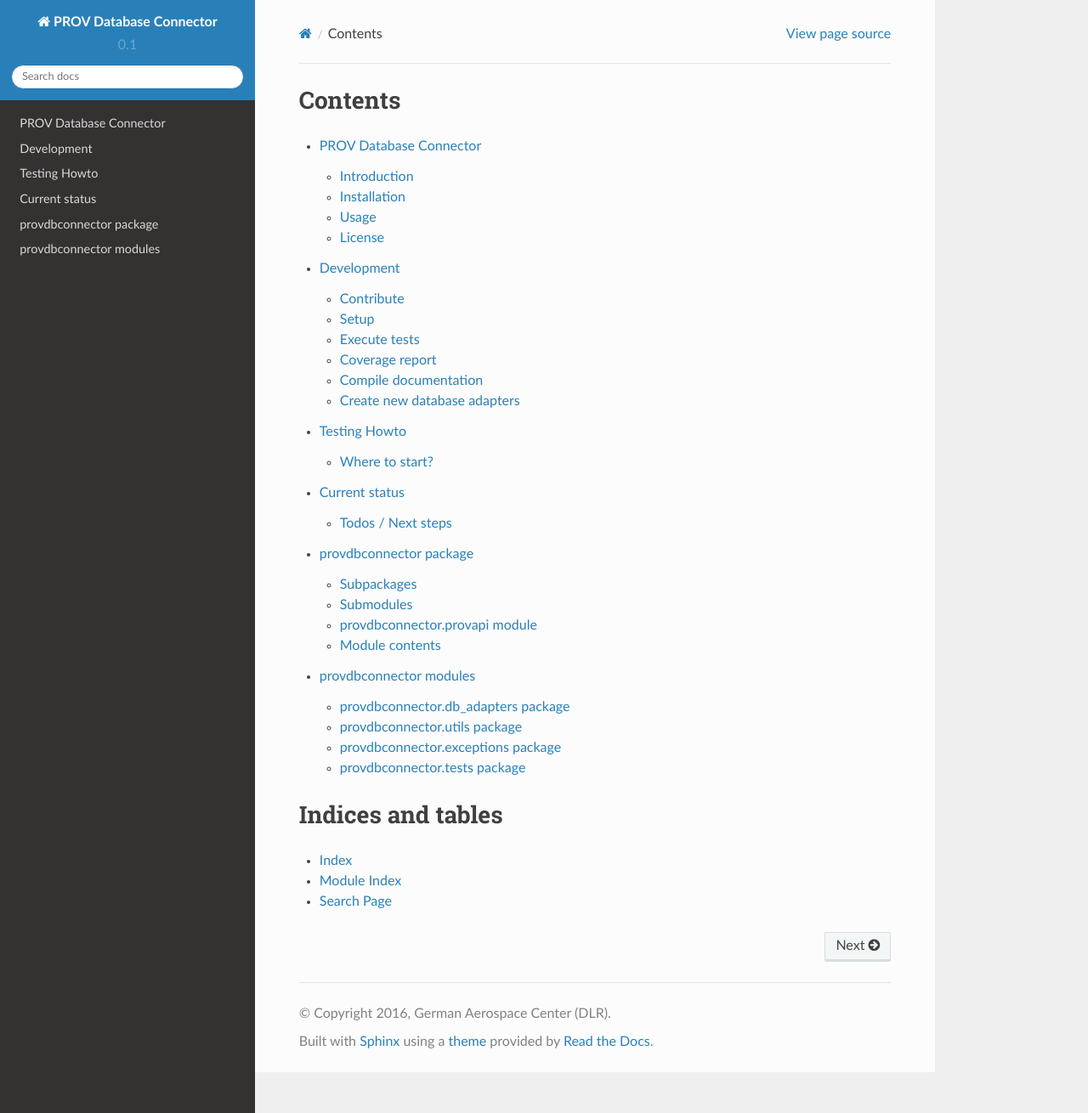
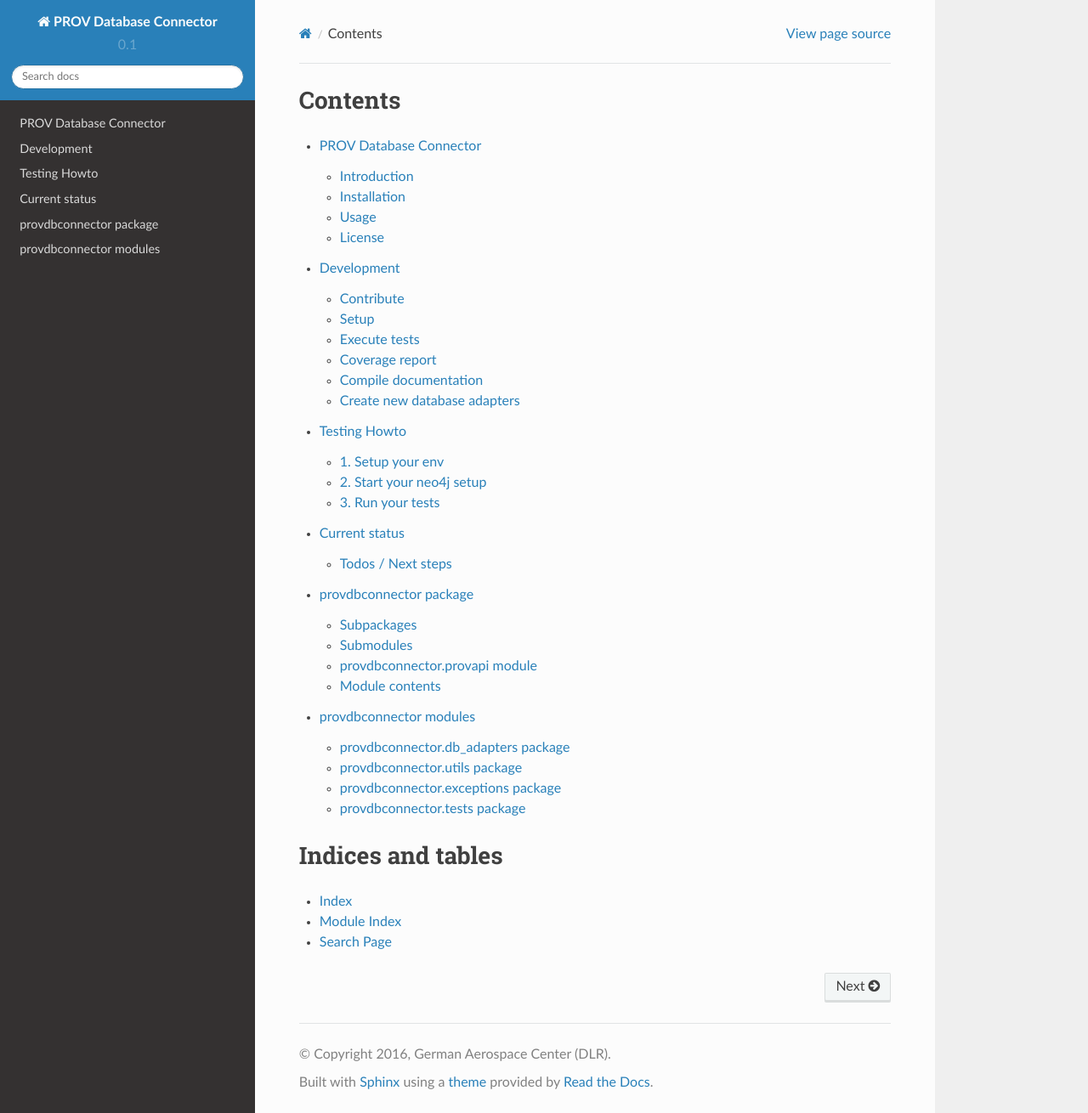
Before and after one commit to DLR-SC/prov-db-connector, a Sphinx documentation site: the page built from docs/source/index.rst, in a window 1280 px wide and 1310 px high. Shown: the whole window at 85% size. Built offline with Sphinx 7.4.7 and the Read the Docs theme 2.0.0, drawn with Linux system fonts in a browser that asks for light colours; pages that are not in the unit, such as notebooks, are missing from menus; some of the changed lines change nothing that is shown.

Commit message:
- add more docs

```diff
--- a/docs/source/test_howto.rst
+++ b/docs/source/test_howto.rst
@@ -2,10 +2,45 @@
 
 Testing Howto
 -------------
+To run the test local follow the next steps
 
-Where to start?
-~~~~~~~~~~~~~~~
+1. Setup your env
+~~~~~~~~~~~~~~~~~
 
-.. note::
+.. include::  ./development.rst
+    :start-after: Setup
+    :end-before: Execute tests
 
-    Please, fill me with content.
+2. Start your neo4j setup
+~~~~~~~~~~~~~~~~~~~~~~~~~
+
+The tests require a running neo4j 3.0+ instance
+The simples way do start neo4j ist to use the docker image provided by neo4j
+
+.. code:: sh
+
+    docker run \
+        --publish=7474:7474 --publish=7687:7687 \
+        --volume=$HOME/neo4j/data:/data \
+        neo4j:3.0
+
+
+Then open a browser `http://localhost:7474` and set the password to **neo4jneo4j**
+Alternative you can set the env. variables:
+
+- NEO4J_USERNAME: Default: neo4j
+- NEO4J_PASSWORD: Default: neo4jneo4j
+- NEO4J_HOST: Default: localhost
+- NEO4J_BOLT_PORT: Default: 7687
+- NEO4J_HTTP_PORT: Default: 7474
+
+
+3. Run your tests
+~~~~~~~~~~~~~~~~~
+
+.. code:: sh
+
+    # Change env
+    source env/bin/activate
+    #Start tests
+    make test
```
